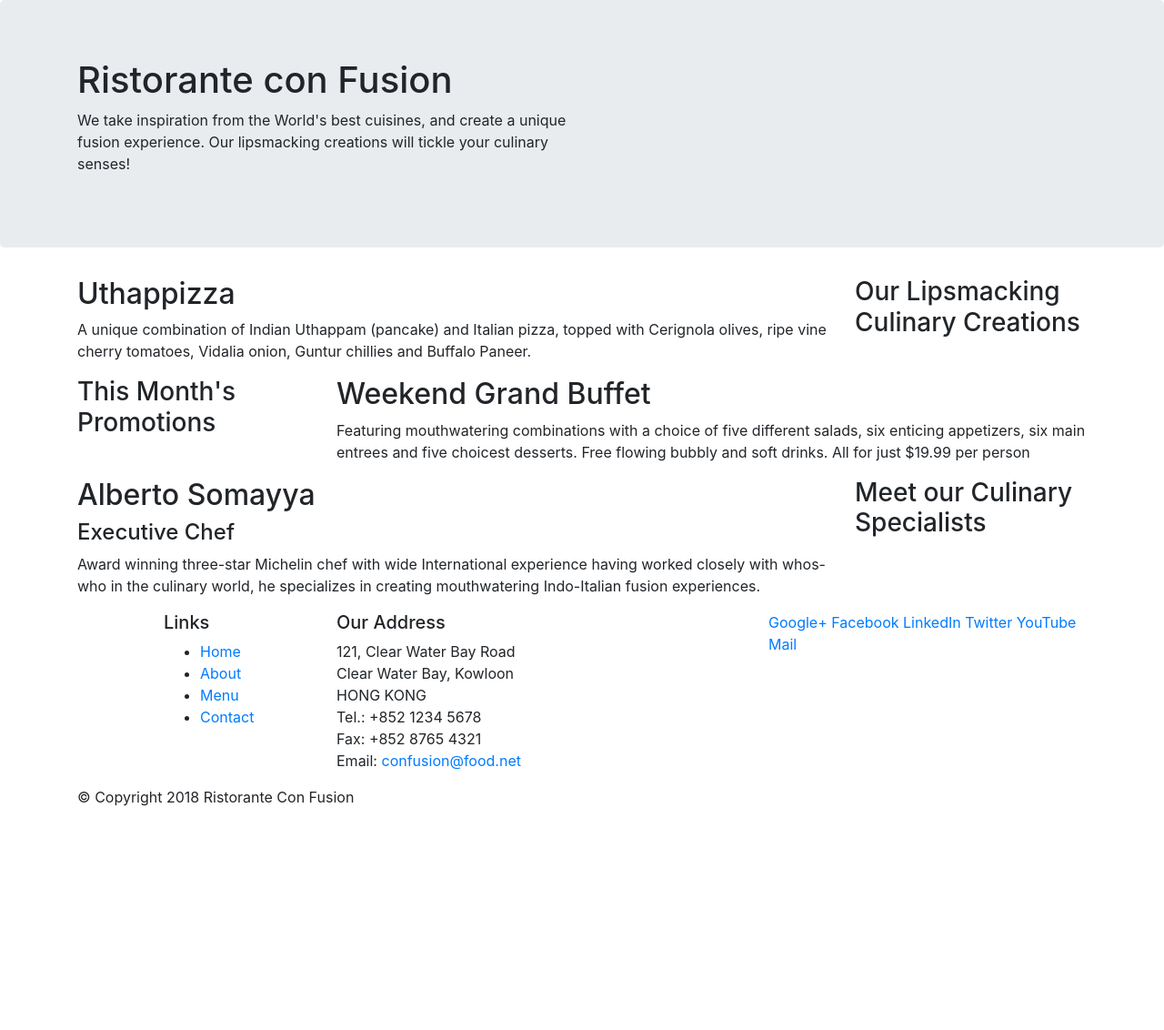
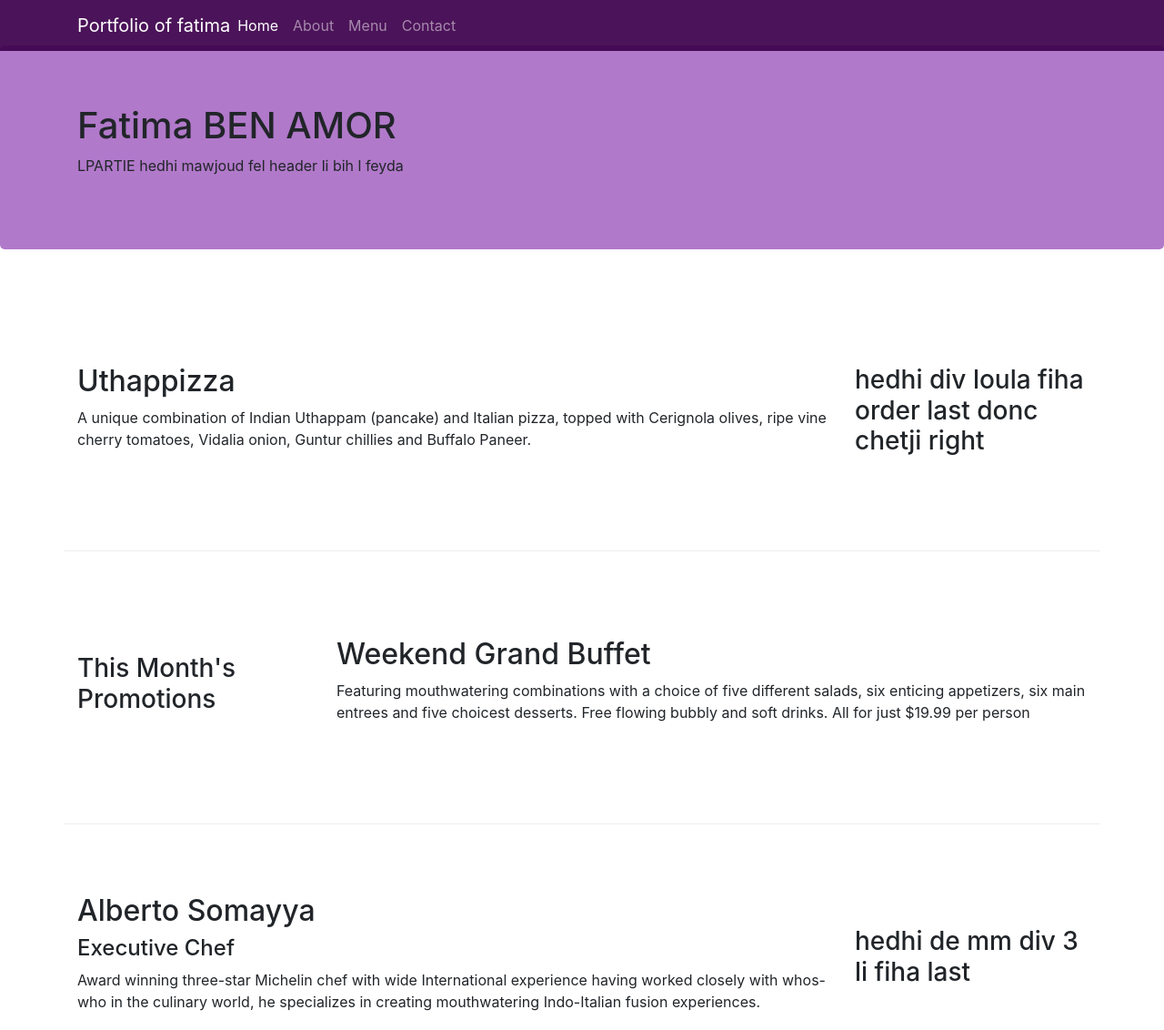
Before and after one commit to fatima-ben-amor/My_First_Website_Bootstrap4, a website: page index.html in a window 1280 px wide. Shown: the top 1132 px of the page at 91% size. Before the commit the page ends 904 px from the top, so only its background shows below. Drawn offline with nearby package versions, Linux system fonts and the light colour scheme.

Commit message:
Navbar and Breadcrumbs

```diff
--- /dev/null
+++ b/aboutus.html
@@ -0,0 +1,153 @@
+<!DOCTYPE html>
+<html lang="en">
+
+<head>
+
+    <title>Ristorante Con Fusion: About Us</title>
+    <link href="css/style.css" rel="stylesheet">
+     <!-- Required meta tags always come first -->
+
+</head>
+
+<body>
+    <nav class="navbar navbar-dark navbar-expand-sm fixed-top">
+        <div class="container">
+          <button class="navbar-toggler" type="button" data-toggle="collapse" data-target="#navbar">
+              <span class="navbar-toggler-icon"></span>
+          </button>
+            <a class="navbar-brand mr-auto" href="./index.html"> Portfolio of fatima</a> <!--hedha comme si ttile lmohem-->
+            <div class="collapse navbar-collapse " id="navbar">
+            <ul class="navbar-nav mr-auto"> <!--mr-auto ya3ni l cnteniu will be pushed as left as possible-->
+                <li class="nav-item "> <a class="nav-link" href="./index.html">Home</a></li>
+                <li class="nav-item active"> <a class="nav-link" href="#">About</a></li>
+                <li class="nav-item"> <a class="nav-link" href="#">Menu</a></li>
+                <li class="nav-item"> <a class="nav-link" href="#">Contact</a></li>
+             </ul>
+          </div>
+        </div>
+    </nav>
+    <header class="jumbotron">
+        <meta charset="utf-8">
+        <meta name="viewport" content="width=device-width, initial-scale=1, shrink-to-fit=no">
+        <meta http-equiv="x-ua-compatible" content="ie=edge">
+
+        <!-- Bootstrap CSS -->
+        <link rel="stylesheet" href="node_modules/bootstrap/dist/css/bootstrap.min.css">
+
+        <div class="container ">
+            <div class="row row-header justify-content-md-center ">
+                <div class="col-12 col-sm-6">
+                    <h1>Ristorante con Fusion</h1>
+                    <p>We take inspiration from the World's best cuisines, and create a unique fusion experience.<br> Our lipsmacking creations will tickle your culinary senses!</p>
+                </div>
+                <div class="col-12 col-sm">
+                </div>
+            </div>
+        </div>
+    </header>
+<div class="container">
+    <div class=" row ">
+        <ol class="col-12 breadcrumb">
+            <li class="breadcrumb-item"><a href="./index.html">Home</a></li>
+            <li class="breadcrumb-item active"> About us</li>
+        </ol>
+        <div class=" col-12" >
+               <h3>About Us</h3>
+               <hr>
+        </div>
+
+    </div>
+</div>
+        <div class="container">
+           <div class="row  ">
+              <div class="col-12 col-sm-7 order-sm-first col-md-5 ">
+                <h2>Our History</h2>
+
+                <p>Started in 2010, Ristorante con Fusion quickly established itself as a culinary icon par excellence in Hong Kong. With its unique brand of world fusion cuisine that can be found nowhere else, it enjoys patronage from the A-list clientele in Hong Kong.  Featuring four of the best three-star Michelin chefs in the world, you never know what will arrive on your plate the next time you visit us.</p>
+                <p>The restaurant traces its humble beginnings to <em>The Frying Pan</em>, a successful chain started by our CEO, Mr. Peter Pan, that featured for the first time the world's best cuisines in a pan.</p>
+
+        </div>
+            <div class="col col-sm">
+
+            </div>
+        </div>
+
+
+    </div>
+
+        <div class="container">
+            <div>
+                <h2>Corporate Leadership</h2>
+
+                <h3>Peter Pan <small>Chief Epicurious Officer</small></h3>
+
+            <div class="d-none d-lg-block">
+                <p>Our CEO, Peter, credits his hardworking East Asian immigrant parents who undertook the arduous journey to the shores of America with the intention of giving their children the best future. His mother's wizardy in the kitchen whipping up the tastiest dishes with whatever is available inexpensively at the supermarket, was his first inspiration to create the fusion cuisines for which <em>The Frying Pan</em> became well known. He brings his zeal for fusion cuisines to this restaurant, pioneering cross-cultural culinary connections.</p>
+            </div>
+
+                <h3>Dhanasekaran Witherspoon <small>Chief Food Officer</small></h3>
+                <div class="d-none d-lg-block">
+                <p>Our CFO, Danny, as he is affectionately referred to by his colleagues, comes from a long established family tradition in farming and produce. His experiences growing up on a farm in the Australian outback gave him great appreciation for varieties of food sources. As he puts it in his own words, <em>Everything that runs, wins, and everything that stays, pays!</em></p>
+            </div>
+                <h3>Agumbe Tang <small>Chief Taste Officer</small></h3>
+                <div class="d-none d-lg-block">
+                <p>Blessed with the most discerning gustatory sense, Agumbe, our CTO, personally ensures that every dish that we serve meets his exacting tastes. Our chefs dread the tongue lashing that ensues if their dish does not meet his exacting standards. He lives by his motto, <em>You click only if you survive my lick.</em></p>
+            </div>
+                <h3>Alberto Somayya <small>Executive Chef</small></h3>
+                <div class="d-none d-lg-block">
+                <p>Award winning three-star Michelin chef with wide International experience having worked closely with whos-who in the culinary world, he specializes in creating mouthwatering Indo-Italian fusion experiences. He says, <em>Put together the cuisines from the two craziest cultures, and you get a winning hit! Amma Mia!</em></p>
+            </div>
+        </div>
+
+       </div>
+
+    </div>
+
+    <footer class="footer">
+        <div class="container">
+            <div class="row">
+                <div class="col-4 offset-1 col-sm-2">
+                    <h5>Links</h5>
+                    <ul class="list-unstyled">
+                        <li><a href="./index.html">Home</a></li>
+                        <li><a href="#">About</a></li>
+                        <li><a href="#">Menu</a></li>
+                        <li><a href="#">Contact</a></li>
+                    </ul>
+                </div>
+                <div class="col-7 col-sm-5">
+                    <h5>Our Address</h5>
+                    <address>
+		              121, Clear Water Bay Road<br>
+		              Clear Water Bay, Kowloon<br>
+		              HONG KONG<br>
+		              Tel.: +852 1234 5678<br>
+		              Fax: +852 8765 4321<br>
+		              Email: <a href="mailto:confusion@food.net">confusion@food.net</a>
+		           </address>
+                </div>
+                <div class="col-12 col-sm-4 align-self-center">
+                    <div class="text-center">
+                        <a href="http://google.com/+">Google+</a>
+                        <a href="http://www.facebook.com/profile.php?id=">Facebook</a>
+                        <a href="http://www.linkedin.com/in/">LinkedIn</a>
+                        <a href="http://twitter.com/">Twitter</a>
+                        <a href="http://youtube.com/">YouTube</a>
+                        <a href="mailto:">Mail</a>
+                    </div>
+                </div>
+           </div>
+           <div class="row justify-content-center">
+                <div class="col-auto">
+                    <p>© Copyright 2018 Ristorante Con Fusion</p>
+                </div>
+           </div>
+        </div>
+    </footer>
+     <!-- jQuery first, then Popper.js, then Bootstrap JS. -->
+     <script src="node_modules/jquery/dist/jquery.slim.min.js"></script>
+     <script src="node_modules/popper.js/dist/umd/popper.min.js"></script>
+     <script src="node_modules/bootstrap/dist/js/bootstrap.min.js"></script>
+</body>
+
+</html>
--- /dev/null
+++ b/css/style.css
@@ -0,0 +1,38 @@
+.row-header{
+    margin:0px auto;
+    padding:0px;
+}
+
+.row-content {
+    margin:0px auto;
+    padding: 10px 0px 10px 0px;
+    border-bottom: 1px ridge;
+    min-height:300px;
+}
+
+.footer{
+    background-color: crimson;
+    margin:0px auto;
+    padding: 20px 0px 20px 0px;
+}
+.jumbotron{
+    background-color:rgb(177, 121, 202) !important;
+    padding:70px 30px 70px 30px;
+    margin:0px auto;
+    border-radius: 5px !important;
+
+}
+
+address{
+    font-size:80%;
+    margin:0px;
+    color:#0f0f0f;
+}
+
+body{
+    padding: 50px 0px 0px 0px;
+    z-index: 0px;
+}
+.navbar-dark{
+    background-color: rgba(63, 4, 78, 0.938);
+}
--- /dev/null
+++ b/css/styles.css
@@ -0,0 +1,41 @@
+.jumbotron{
+    background-color: #D1C4E9 !important;
+    padding:70px 30px 70px 164px;
+    margin:0px auto;
+    font : oblique 20px Arial, Helvetica, sans-serif;
+    color: black;
+    border-radius: 10px;
+
+
+}
+
+
+.body-about{
+    font : 50px Arial, Helvetica, sans-serif;
+}
+.container{
+    padding:27px 30px 30px 164px;
+    margin:0px auto;
+}
+address{
+    font-size:80%;
+    margin:0px;
+    color:#0f0f0f;
+}
+.row-header{
+    margin:0px auto;
+    padding:0px;
+}
+
+.row-content {
+    margin:0px auto;
+    padding: 20px 0px 10px 0px;
+    border-bottom: 1px ridge;
+    min-height:0px;
+}
+
+.footer{
+    background-color: #D1C4E9;
+    margin:0px auto;
+    padding: 20px 0px 20px 0px;
+}
--- a/index.html
+++ b/index.html
@@ -3,23 +3,38 @@
 
 <head>
     <title>Ristorante Con Fusion</title>
+    <link href="css/style.css" rel="stylesheet">
 </head>
 
 <body>
-
+<nav class="navbar navbar-dark navbar-expand-sm fixed-top ">
+    <div class="container">
+      <button class="navbar-toggler" type="button" data-toggle="collapse" data-target="#navbar">
+          <span class="navbar-toggler-icon"></span>
+      </button>
+        <a class="navbar-brand mr-auto" href="#"> Portfolio of fatima</a> <!--hedha comme si ttile lmohem-->
+        <div class="collapse navbar-collapse " id="navbar">
+        <ul class="navbar-nav mr-auto"> <!--mr-auto ya3ni l cnteniu will be pushed as left as possible-->
+            <li class="nav-item active"> <a class="nav-link" href="#">Home</a></li>
+            <li class="nav-item"> <a class="nav-link" href="./aboutus.html">About</a></li>
+            <li class="nav-item"> <a class="nav-link" href="#">Menu</a></li>
+            <li class="nav-item"> <a class="nav-link" href="#">Contact</a></li>
+         </ul>
+      </div>
+    </div>
+</nav>
     <header class="jumbotron">
          <!-- Required meta tags always come first -->
     <meta charset="utf-8">
     <meta name="viewport" content="width=device-width, initial-scale=1, shrink-to-fit=no">
     <meta http-equiv="x-ua-compatible" content="ie=edge">
-
     <!-- Bootstrap CSS -->
     <link rel="stylesheet" href="node_modules/bootstrap/dist/css/bootstrap.min.css">
         <div class="container">
-            <div class="row">
+            <div class="row row-header justify-content-md-center">
                 <div class="col-12 col-sm-6">
-                    <h1>Ristorante con Fusion</h1>
-                    <p>We take inspiration from the World's best cuisines, and create a unique fusion experience. Our lipsmacking creations will tickle your culinary senses!</p>
+                    <h1>Fatima BEN AMOR</h1>
+                    <p> LPARTIE hedhi mawjoud fel header li bih l feyda </p>
                 </div>
                 <div class="col-12 col-sm">
                 </div>
@@ -28,9 +43,9 @@
     </header>
 
     <div class="container">
-        <div class="row">
+        <div class="row row-content align-items-center">
             <div class="col-12 col-sm-4 order-sm-last col-md-3">
-                <h3>Our Lipsmacking Culinary Creations</h3>
+                <h3>hedhi div loula fiha order last donc chetji right</h3>
             </div>
             <div class="col col-sm order-sm-first col-md">
                 <h2>Uthappizza</h2>
@@ -39,7 +54,7 @@
         </div>
 
 
-        <div class="row">
+        <div class="row row-content align-items-center">
             <div class="col-12 col-sm-4 col-md-3">
                 <h3>This Month's Promotions</h3>
             </div>
@@ -49,9 +64,9 @@
             </div>
         </div>
 
-        <div class="row">
+        <div class="row row-content align-items-center">
             <div class="col-12 col-sm-4 order-sm-last col-md-3">
-                <h3>Meet our Culinary Specialists</h3>
+                <h3>hedhi de mm div 3 li fiha last</h3>
             </div>
             <div class="col col-sm order-sm-first col-md">
                 <h2>Alberto Somayya</h2>
@@ -61,14 +76,14 @@
         </div>
     </div>
 
-    <footer >
+    <footer  class="footer" >
         <div class="container">
             <div class="row">
                 <div class="col-4 offset-1 col-sm-2">
                     <h5>Links</h5>
-                    <ul>
+                    <ul class="liste-unstyled">
                         <li><a href="#">Home</a></li>
-                        <li><a href="#">About</a></li>
+                        <li><a href="./aboutus.html">About</a></li>
                         <li><a href="#">Menu</a></li>
                         <li><a href="#">Contact</a></li>
                     </ul>
@@ -84,8 +99,8 @@
 		              Email: <a href="mailto:confusion@food.net">confusion@food.net</a>
 		           </address>
                 </div>
-                <div class="col-12 col-sm-4">
-                    <div>
+                <div class="col-12 col-sm-4 align-self-center">
+                    <div class="text-cente">
                         <a href="http://google.com/+">Google+</a>
                         <a href="http://www.facebook.com/profile.php?id=">Facebook</a>
                         <a href="http://www.linkedin.com/in/">LinkedIn</a>
@@ -95,7 +110,7 @@
                     </div>
                 </div>
            </div>
-           <div class="row">
+           <div class="row justify-content-center">
                 <div class="col-auto">
                     <p>© Copyright 2018 Ristorante Con Fusion</p>
                 </div>
```
